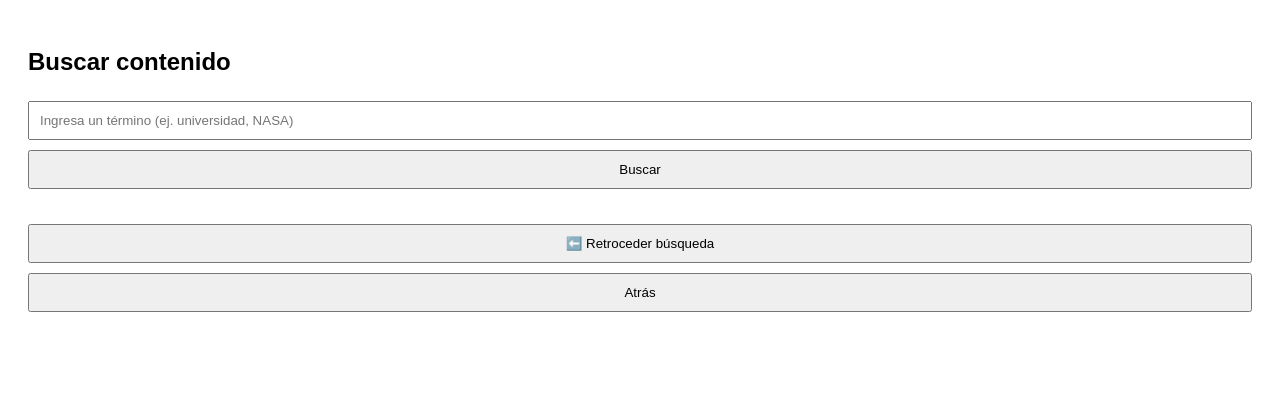
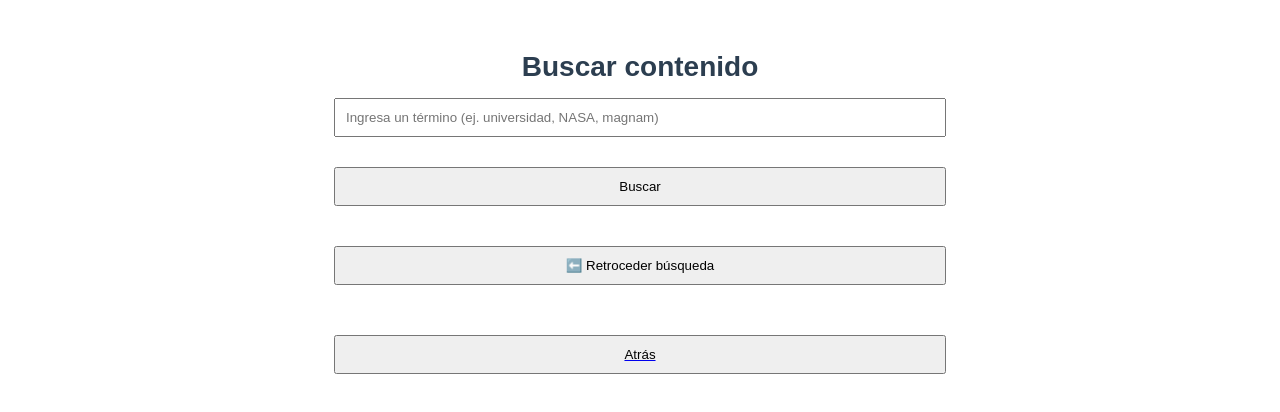
Before and after one commit to danielreyes04/Taller1_API, a plain HTML site: page front/busqueda.html in a window 1280 px wide. Drawn offline with Linux system fonts and the light colour scheme.

Commit message:
Todo esta correcto

```diff
--- a/css/styles.css
+++ b/css/styles.css
@@ -41,7 +41,7 @@ code {
   border-radius: 4px;
   font-family: monospace;
 }
-button {
+.navegacion button {
     margin: 10px auto;
     padding: 15px 30px;
     font-size: 19px;
--- /dev/null
+++ b/css/stylesBusqueda.css
@@ -0,0 +1,44 @@
+body {
+    font-family: Arial,sans-serif;
+    padding: 20px;
+}
+input, button {
+    padding: 10px;
+    margin: 10px 0;
+    width: 50%;
+    box-sizing: border-box;
+}
+.resultados {
+    margin-top: 20px;
+}
+.resultado {
+    border: 1px solid #ccc;
+    padding: 10px;
+    margin-bottom: 10px;
+    background: #f1f1f1;
+}
+.center-container {
+  display: flex;
+  justify-content: center; /* Centrado horizontal */
+  margin-top: 20px;        /* Espacio superior opcional */
+}
+.buscar-container {
+  display: flex;
+  justify-content: center;
+  margin-top: 20px;
+}
+.Atras a{
+    display: flex;
+    justify-content: center;
+    margin-top: 30px;
+}
+h2{
+    font-size: 28px;
+    color: #2c3e50;
+    margin-bottom: 15px;
+    text-align: center;
+}
+input{
+    display: block;
+    margin: 0 auto;
+}
--- /dev/null
+++ b/css/stylesFormulario.css
@@ -0,0 +1,49 @@
+/* Estilo general */
+body {
+  font-family: 'Segoe UI', sans-serif;
+  background-color: #ffffff;
+  display: flex;
+  flex-direction: column;
+  align-items: center;
+  padding: 40px;
+  color: #1e2a38;
+}
+
+/* Título principal */
+h2 {
+  font-size: 28px;
+  margin-bottom: 10px;
+  text-align: center;
+}
+
+/* Subtítulo */
+h3 {
+  font-size: 18px;
+  margin-bottom: 30px;
+  text-align: center;
+}
+
+/* Botones principales */
+button {
+  background-color: #e9eaf0;
+  border: 1px solid #b5b8c5;
+  border-radius: 6px;
+  padding: 10px 20px;
+  margin: 10px 5px;
+  font-size: 16px;
+  cursor: pointer;
+  transition: background-color 0.3s ease;
+  display: inline-flex;
+  align-items: center;
+  gap: 5px;
+}
+
+button:hover {
+  background-color: #d1d5dd;
+}
+
+/* Botón de atrás */
+.atras-btn {
+  margin-top: 30px;
+  padding: 10px 25px;
+}
--- /dev/null
+++ b/css/stylesWorker.css
@@ -0,0 +1,49 @@
+body{
+    font-family: 'Segoe UI', sans-serif;
+      background-color: #fff;
+      color: #1e2a38;
+      display: flex;
+      flex-direction: column;
+      align-items: center;
+      padding: 40px;
+    }
+
+    h2 {
+      font-size: 24px;
+      margin-bottom: 20px;
+      text-align: center;
+    }
+
+    button {
+      background-color: #e9eaf0;
+      border: 1px solid #b5b8c5;
+      border-radius: 6px;
+      padding: 10px 20px;
+      font-size: 16px;
+      cursor: pointer;
+      transition: background-color 0.3s ease;
+      margin: 10px;
+    }
+
+    button:hover {
+      background-color: #d1d5dd;
+    }
+
+    #resultado {
+      margin-top: 20px;
+      padding: 12px 20px;
+      background: #f4f6fa;
+      border: 1px solid #ccd;
+      border-radius: 6px;
+      width: 100%;
+      max-width: 400px;
+      text-align: center;
+    }
+
+    .Atras {
+      margin-top: 30px;
+    }
+
+    .Atras button {
+      padding: 10px 25px;
+    }
--- a/front/busqueda.html
+++ b/front/busqueda.html
@@ -3,22 +3,21 @@
 <head>
     <meta charset="UTF-8" />
     <title>Búsqueda dinámica con historial</title>
-    <style>
-        body { font-family: Arial, sans-serif; padding: 20px; }
-        input, button { padding: 10px; margin: 5px 0; width: 100%; box-sizing: border-box; }
-        .resultados { margin-top: 20px; }
-        .resultado { border: 1px solid #ccc; padding: 10px; margin-bottom: 10px; background: #f1f1f1; }
-        .volver-btn { margin-top: 10px; }
-    </style>
+    <link rel="stylesheet" href="../css/stylesBusqueda.css">
 </head>
 <body>
 
     <h2>Buscar contenido</h2>
-    <input type="text" id="busquedaInput" placeholder="Ingresa un término (ej. universidad, NASA)">
-    <button onclick="buscar()">Buscar</button>
+    <input type="text" id="busquedaInput" placeholder="Ingresa un término (ej. universidad, NASA, magnam)">
+    <div class="buscar-container">
+        <button onclick="buscar()">Buscar</button>
+    </div>
+
 
     <div id="resultados" class="resultados"></div>
-    <button class="volver-btn" onclick="history.back()">⬅️ Retroceder búsqueda</button>
+    <div class="center-container">
+        <button class="volver-btn" onclick="history.back()">⬅️ Retroceder búsqueda</button>
+    </div>
 
     <div class = "Atras">
         <a href="../index.html"><button>Atrás</button></a>
```
Also changed, not shown: front/formulario.html (+1 -6 lines), front/geolocalizacion.html (+1 -5 lines), index.html (+9 -5 lines).
